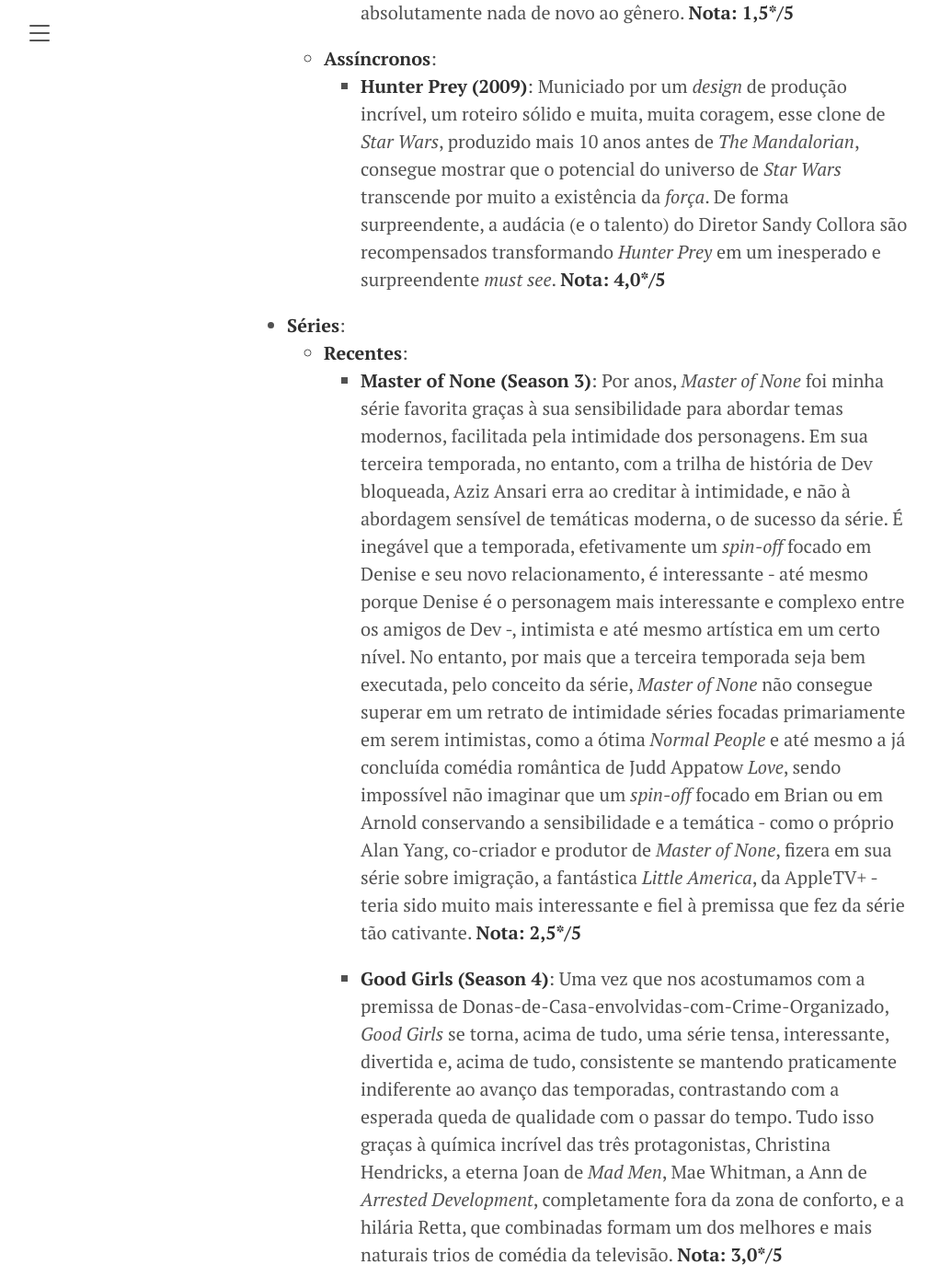
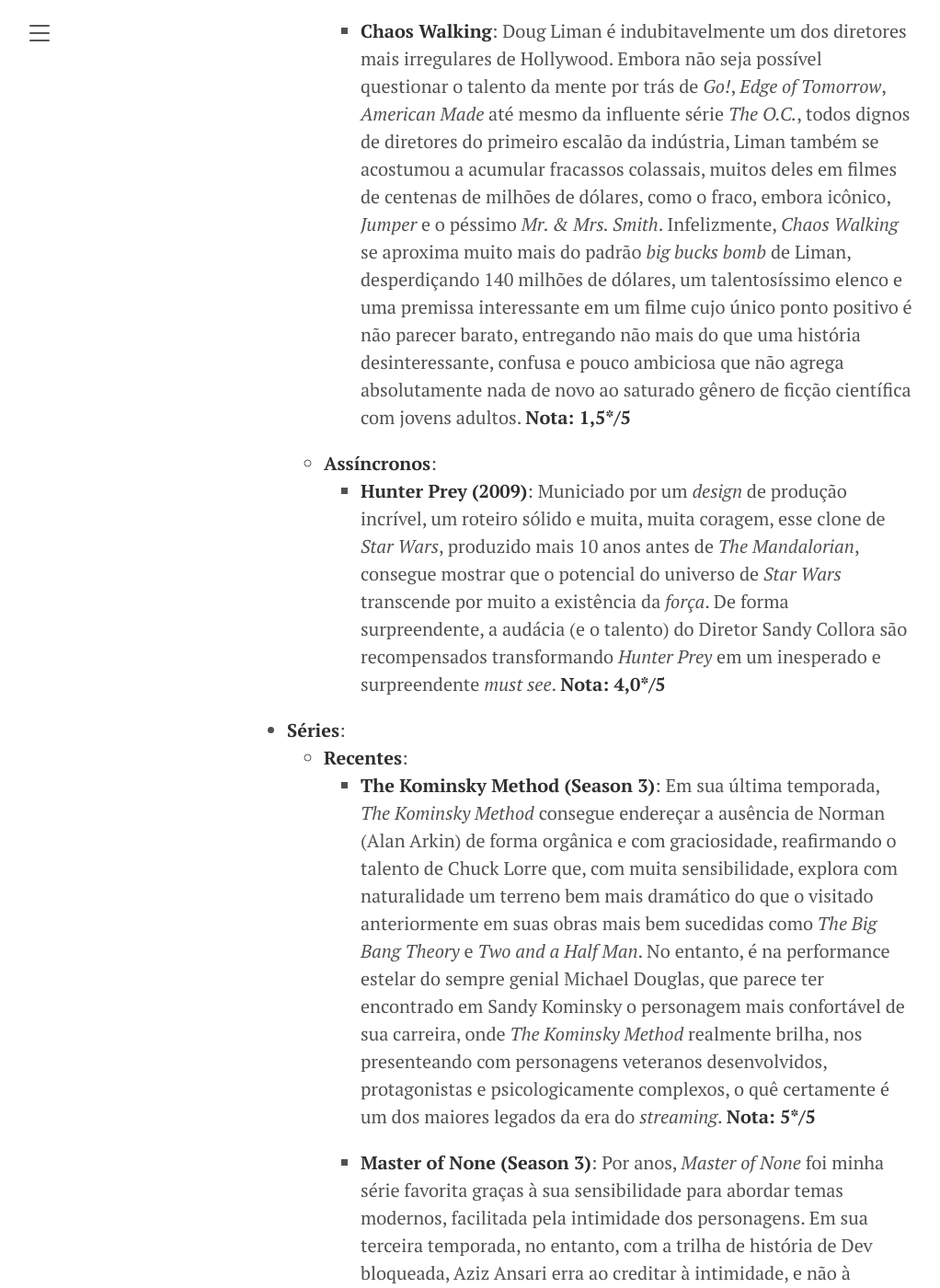
Before and after one commit to ferreirapedroh/ferreirapedroh.github.io, a Jekyll site: the page built from _posts/2021-05-25-observacoes-cinematograficas-1.md, in a window 1280 px wide and 1400 px high, scrolled down 3862 px. Shown: the whole window at 92% size, without its empty margins (8-1030 px from the left). Built offline with Jekyll 4.4.1, drawn with Linux system fonts in a browser that asks for light colours; some of the changed text lies outside the part shown.

Commit message:
Including a new movie review (Those Who Wish Me Dead) and a show review (The Kominsky Method)

```diff
--- a/_posts/2021-05-25-observacoes-cinematograficas-1.md
+++ b/_posts/2021-05-25-observacoes-cinematograficas-1.md
@@ -23,19 +23,23 @@
 
         - **The Comeback Trail**: Ainda que idosos e longe do ápice, qualquer filme que reuna três ganhadores do Oscar como Tommy Lee Jones, Morgan Freeman e Robert DeNiro merece uma oportunidade. Além disso, em geral, qualquer trinca com alguns dos melhores atores de uma geração, em geral, apresenta _star power_ o suficiente para salvar um filme, por mais vazio que seja, como os próprios Freeman e DeNiro fizeram ao contracenar com o sempre magnético Michael Douglas no divertidíssimo e nostálgico _Last Vegas_. No entanto, filme após filme, o diretor George Gallo insiste em reforçar seu _status_ como um dos piores diretores de Hollywood, falhando miseravelmente até mesmo a capitalizar sobre o carisma de suas estrelas, entregando mais um filme tecnicamente precário, incoerente, mal acabado e, acima de tudo, sem graça. Na melhor das hipóteses, podemos ver _The Comeback Trail_ como mais um poderoso lembrete de que Robert DeNiro - que, inclusive, entrega a melhor atuação do filme - pelo bem de sua reputação como um dos maiores atores de todos os tempos, deveria se afastar do dinheiro fácil das comédias geriátricas de diretores e roteiros obtusos e se concentrar nos papéis dramáticos, onde, nos próximos meses, terá a oportunidade de mostrar todo seu talento em _The Killers of The Flower Moon_ e _Canterbury Glass_ sob a direção dos geniais Martin Scorsese e David O. Russell, respectivamente. **Nota: 1,0\*/5**.
 
-        - **The Woman in the Window**: Assim como em _The Comeback Trail_, _The Woman in the Window_ desperdiça o talento de um ótimo elenco sob uma direção errática, dessa vez por parte do bom Joe Wright, que parece incapaz de decidir se quer dirigir um filme de suspense ou de terror psicológico. Partindo de um roteiro confuso e mal articulado, _The Woman in the Window_ acumula decisões erradas e se complica ainda mais pelo excesso de ambição e falta de auto-crítica ao tentar emular visual e tematicamente _Rear Window_, de Alfred Hitchcock e _What Lies Beneath_, de Robert Zemeckis, filmes de diretores em um patamar infinitamente superior ao que Joe Wright jamais estará. O resultado final é uma sombra de filme que, praticamente inassistível, no máximo nos faz questionar as escolhas de carreira da ótima Amy Adams que, em busca de seu primeiro Oscar após seis indicações, parece cada vez mais disposta a aceitar qualquer roteiro, por pior que seja, desde que seu papel seja grande e complexo o suficiente para justificar uma indicação. **Nota: 1,5\*/5**.
+        - **The Woman in the Window**: Assim como _The Comeback Trail_, _The Woman in the Window_ desperdiça o talento de um ótimo elenco sob uma direção errática, dessa vez por parte do bom Joe Wright, que parece incapaz de decidir se quer dirigir um filme de suspense ou de terror psicológico. Partindo de um roteiro confuso e mal articulado, _The Woman in the Window_ acumula decisões erradas e se complica ainda mais pelo excesso de ambição e falta de auto-crítica ao tentar emular visual e tematicamente _Rear Window_, de Alfred Hitchcock e _What Lies Beneath_, de Robert Zemeckis, filmes de diretores em um patamar infinitamente superior ao que Joe Wright jamais estará. O resultado final é uma sombra de filme que, praticamente inassistível, no máximo nos faz questionar as escolhas de carreira da ótima Amy Adams que, em busca de seu primeiro Oscar após seis indicações, parece cada vez mais disposta a aceitar qualquer roteiro, por pior que seja, desde que seu papel seja grande e complexo o suficiente para justificar uma indicação. **Nota: 1,5\*/5**.
+
+        - **Those Who Wish Me Dead**: Prejudicado por um roteiro genérico, recheado de vilões caricatos e sem desenvolvimento, cuja motivação ultimamente não leva à lugar algum, _Those Who Wish Me Dead_ não chega próximo do bom nem em seus melhores momento, mas se torna completamente assistível graças à escolhas interessantes de direção do ótimo Taylor Sheridan, que não se constrange em utilizar, com maestria, todas as ferramentas à sua disposição para maquiar o fraco roteiro, entregando um suspense acelerado, recheado de efeitos especiais e melodramático que confia no carisma da protagonista, Angelina Jolie, o quê, comparado com seu um material fonte falho, absurdo e extremamente limitado, de certa forma pode ser visto como uma vitória. **Nota: 3,0\*/5**.
 
         - **Little Fish**: _Little Fish_ é filosófico, inteligente, audacioso e muito bem dirigido, mas é nas atuações onde esse drama disfarçado de ficção científica realmente brilha, sendo sustentado pelas performances  graciosas e até mesmo resignadas de Jack O'Connell e da sempre ótima Olivia Cooke - que, com mais um sucesso _indie_, vai provando ter uma das melhores gestões de carreira de toda Hollywood. Apesar disso, ao preferir fazer questionamentos à explorar sua interessante premissa de ficção científica ou gerar conclusões, _Little Fish_ inevitavelmente perde força, falhando, ao final, a desenvolver totalmente o potencial. **Nota: 3,0\*/5**.
 
         - **Stowaway**: Em seu segundo filme, o diretor brasileiro Joe Penna explora o super-populado gênero de quotes naufrágios espaciais. E embora entregue uma boa cinematografia, excelentes atuações, sobretudo da ótima Toni Collette e uma direção bem intencionada, _Stowaway_ até tenta se diferenciar dos demais filmes do gênero criando uma atmosfera de um drama moral, mas o esforço certamente não é suficiente pra compensar o roteiro formulaíco, não conseguindo superar a barreira das ficções científicas mornas. **Nota: 2,5\*/5**.
 
-        - **Chaos Walking**: Doug Liman é indubitavelmente um dos diretores mais irregulares de Hollywood. Embora não seja possível questionar o talento da mente por trás de _Go!_, _Edge of Tomorrow_, _American Made_  até mesmo da influente série _The O.C._, todos dignos de diretores do primeiro escalão da indústria, Liman também se acostumou a acumular fracassos colassais, muitos deles em filmes de centenas de milhões de dólares, como o fraco, embora icônico, _Jumper_ e o péssimo _Mr. & Mrs. Smith_. Infelizmente, _Chaos Walking_ se aproxima muito mais do padrão _big bucks bomb_ de Liman, desperdiçando 140 milhões de dólares, um talentosíssimo elenco e uma premissa interessante em um filme cujo único ponto positivo é não parecer barato, entregando não mais do que uma história desinteressante, confusa e pouco ambiciosa que não agrega absolutamente nada de novo ao gênero. **Nota: 1,5\*/5**
+        - **Chaos Walking**: Doug Liman é indubitavelmente um dos diretores mais irregulares de Hollywood. Embora não seja possível questionar o talento da mente por trás de _Go!_, _Edge of Tomorrow_, _American Made_  até mesmo da influente série _The O.C._, todos dignos de diretores do primeiro escalão da indústria, Liman também se acostumou a acumular fracassos colassais, muitos deles em filmes de centenas de milhões de dólares, como o fraco, embora icônico, _Jumper_ e o péssimo _Mr. & Mrs. Smith_. Infelizmente, _Chaos Walking_ se aproxima muito mais do padrão _big bucks bomb_ de Liman, desperdiçando 140 milhões de dólares, um talentosíssimo elenco e uma premissa interessante em um filme cujo único ponto positivo é não parecer barato, entregando não mais do que uma história desinteressante, confusa e pouco ambiciosa que não agrega absolutamente nada de novo ao saturado gênero de ficção científica com jovens adultos. **Nota: 1,5\*/5**
 
     - **Assíncronos**:
       - **Hunter Prey (2009)**: Municiado por um _design_ de produção incrível, um roteiro sólido e muita, muita coragem, esse clone de _Star Wars_, produzido mais 10 anos antes de _The Mandalorian_, consegue mostrar que o potencial do universo de _Star Wars_ transcende por muito a existência da _força_. De forma surpreendente, a audácia (e o talento) do Diretor Sandy Collora são recompensados transformando _Hunter Prey_ em um inesperado e surpreendente _must see_. **Nota: 4,0\*/5**
 
 - **Séries**:
     - **Recentes**:
+        - **The Kominsky Method (Season 3)**: Em sua última temporada, _The Kominsky Method_ consegue endereçar a ausência de Norman (Alan Arkin) de forma orgânica e com graciosidade, reafirmando o talento de Chuck Lorre que, com muita sensibilidade, explora com naturalidade um terreno bem mais dramático do que o visitado anteriormente em suas obras mais bem sucedidas como _The Big Bang Theory_ e _Two and a Half Man_. No entanto, é na performance estelar do sempre genial Michael Douglas, que parece ter encontrado em Sandy Kominsky o personagem mais confortável de sua carreira, onde _The Kominsky Method_ realmente brilha, nos presenteando com personagens veteranos desenvolvidos, protagonistas e psicologicamente complexos, o quê certamente é um dos maiores legados da era do _streaming_. **Nota: 5\*/5**
+
         - **Master of None (Season 3)**: Por anos, _Master of None_ foi minha série favorita graças à sua sensibilidade para abordar temas modernos, facilitada pela intimidade dos personagens. Em sua terceira temporada, no entanto, com a trilha de história de Dev bloqueada, Aziz Ansari erra ao creditar à intimidade, e não à abordagem sensível de temáticas moderna, o de sucesso da série. É inegável que a temporada, efetivamente um _spin-off_ focado em Denise e seu novo relacionamento, é interessante - até mesmo porque Denise é o personagem mais interessante e complexo entre os amigos de Dev -, intimista e até mesmo artística em um certo nível. No entanto, por mais que a terceira temporada seja bem executada, pelo conceito da série, _Master of None_ não consegue superar em um retrato de intimidade séries focadas primariamente em serem intimistas, como a ótima _Normal People_ e até mesmo a já concluída comédia romântica de Judd Appatow _Love_, sendo impossível não imaginar que um _spin-off_ focado em Brian ou em Arnold conservando a sensibilidade e a temática - como o próprio Alan Yang, co-criador e produtor de _Master of None_, fizera em sua série sobre imigração, a fantástica _Little America_, da AppleTV+ - teria sido muito mais interessante e fiel à premissa que fez da série tão cativante. **Nota: 2,5\*/5**
 
         - **Good Girls (Season 4)**: Uma vez que nos acostumamos com a premissa de Donas-de-Casa-envolvidas-com-Crime-Organizado, _Good Girls_ se torna, acima de tudo, uma série tensa, interessante, divertida e, acima de tudo, consistente se mantendo praticamente indiferente ao avanço das temporadas, contrastando com a esperada queda de qualidade com o passar do tempo. Tudo isso graças à química incrível das três protagonistas, Christina Hendricks, a eterna Joan de _Mad Men_, Mae Whitman, a Ann de _Arrested Development_, completamente fora da zona de conforto, e a hilária Retta, que combinadas formam um dos melhores e mais naturais trios de comédia da televisão. **Nota: 3,0\*/5**
```
